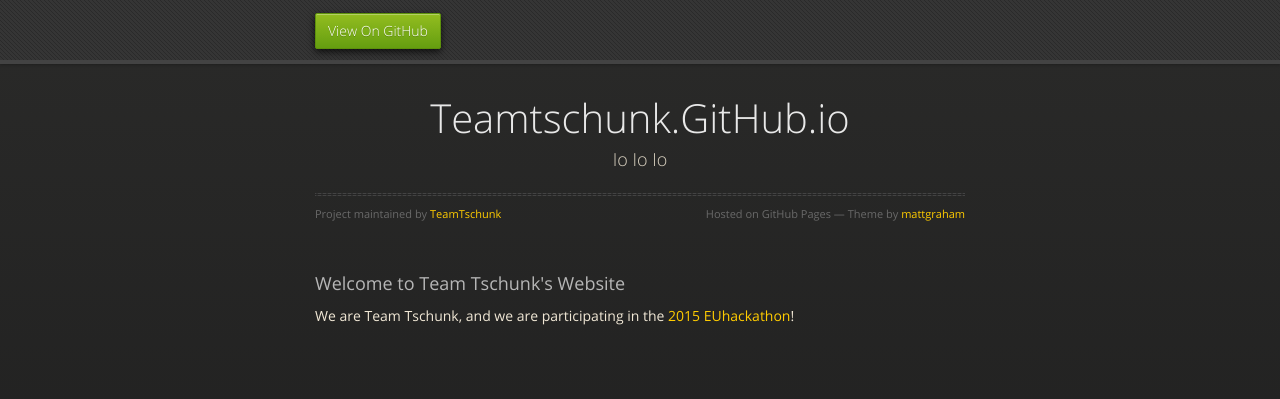
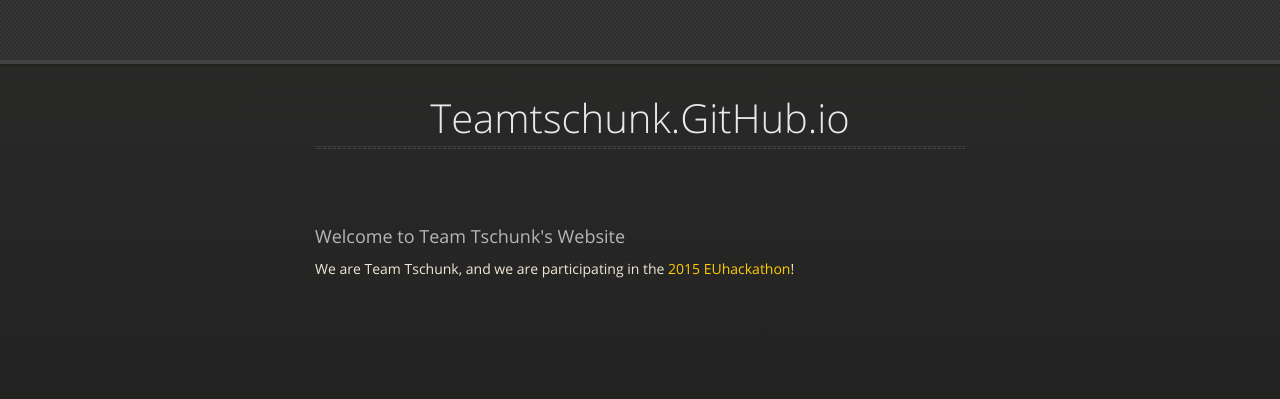
Before and after one commit to TeamTschunk/TeamTschunk.github.io, a plain HTML site: page index.html in a window 1280 px wide. Drawn offline with nearby package versions, Linux system fonts and the light colour scheme.

Commit message:
Update index.html

```diff
--- a/index.html
+++ b/index.html
@@ -20,7 +20,7 @@
   <body>
       <div id="header">
         <nav>
-          <li class="fork"><a href="https://github.com/TeamTschunk">View On GitHub</a></li>
+          <!-- <li class="fork"><a href="https://github.com/TeamTschunk">View On GitHub</a></li> -->
         </nav>
       </div><!-- end header -->
 
@@ -29,10 +29,7 @@
       <section>
         <div id="title">
           <h1>Teamtschunk.GitHub.io</h1>
-          <p>Io Io Io</p>
           <hr>
-          <span class="credits left">Project maintained by <a href="https://github.com/TeamTschunk">TeamTschunk</a></span>
-          <span class="credits right">Hosted on GitHub Pages &mdash; Theme by <a href="https://twitter.com/michigangraham">mattgraham</a></span>
         </div>
 
         <h3>
```
